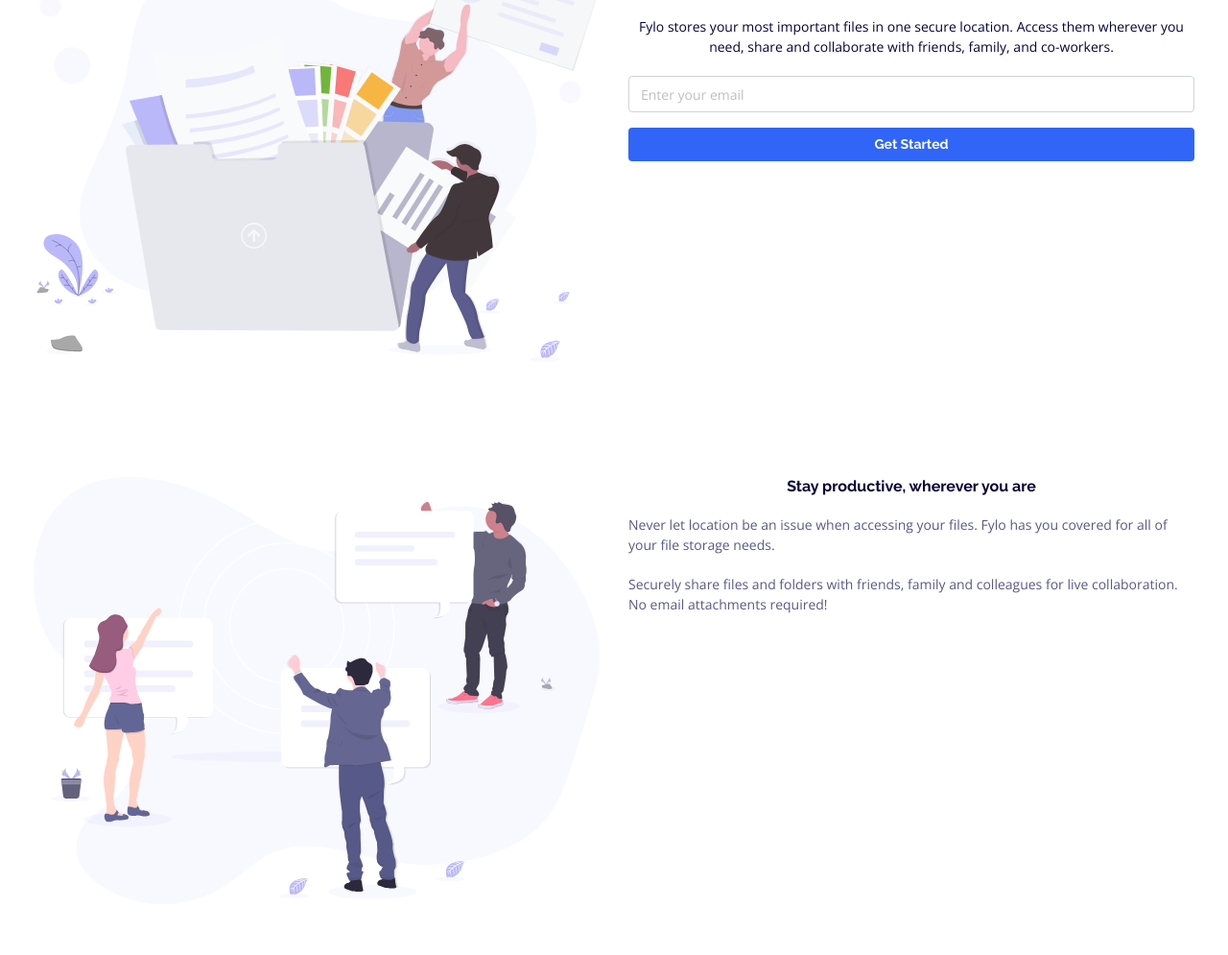
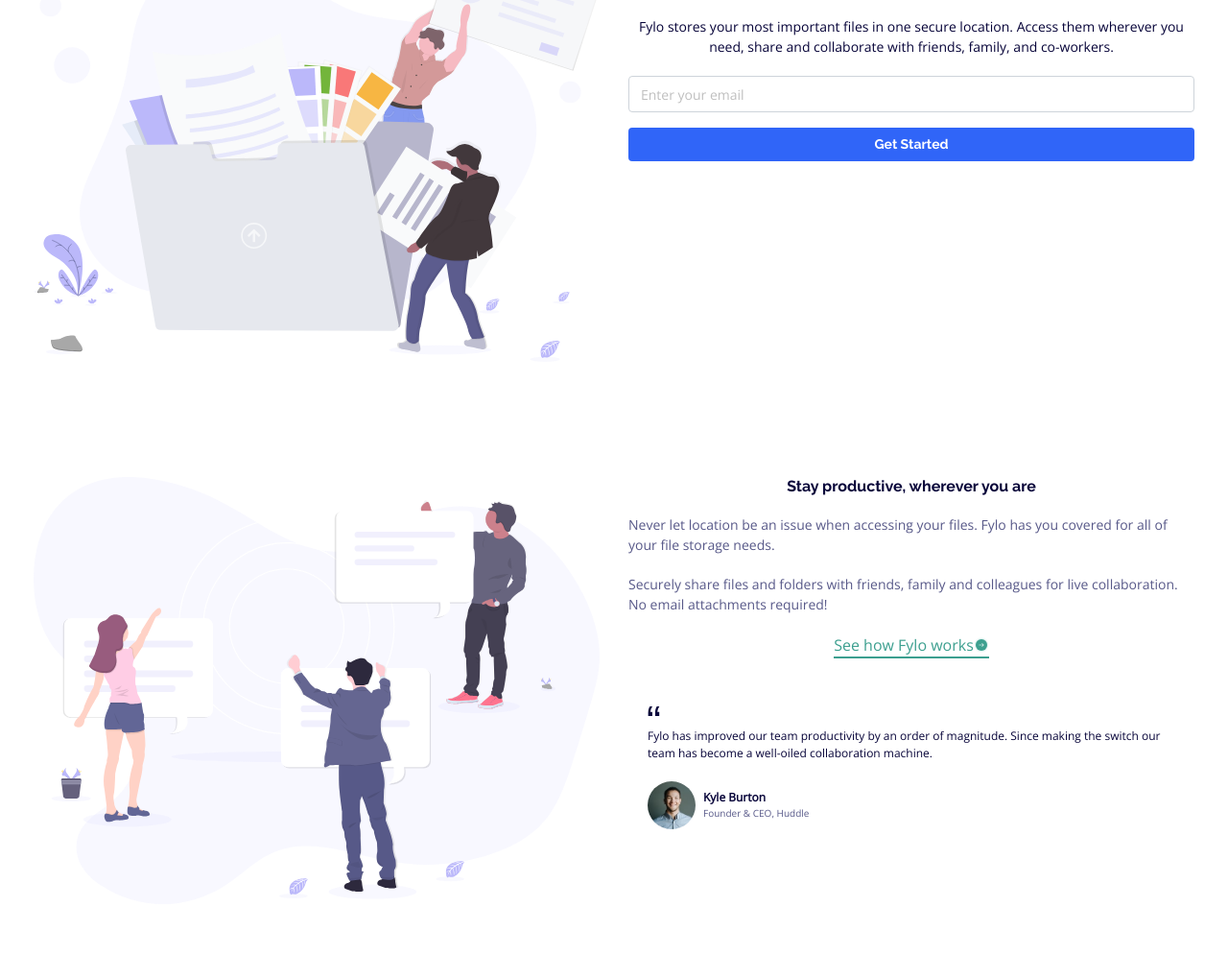
Before and after one commit to doctypeKieran/frontend-mentor-fylo-landing-page-bootstrap, a plain HTML site: page index.html in a window 1280 px wide. Shown: the part 218-1213 px from the top of the page at 96% size. Drawn offline with nearby package versions, Linux system fonts and the light colour scheme.

Commit message:
Add link and quote with image and  styles for stay productive section

```diff
--- a/assets/css/style.css
+++ b/assets/css/style.css
@@ -122,3 +122,63 @@ nav#fylo-navbar.navbar {
     color: hsl(238, 22%, 44%);
     text-align: left;
 }
+
+.stay-productive__link-container {
+    display: flex;
+    align-items: center;
+    width: fit-content;
+    border-bottom: 2px solid hsl(170, 45%, 43%);
+    margin-bottom: 50px;
+}
+
+.how-it-works-link {
+    color: hsl(170, 45%, 43%);
+}
+
+.stay-productive__link-container img {
+    margin: 0;
+}
+
+.stay-productive__quotes-container {
+    display: flex;
+    flex-direction: column;
+    align-items: flex-start;
+    padding: 0 20px 0;
+}
+.stay-productive__quotes-container img.quote-icon {
+    margin-bottom: 10px;
+}
+
+.stay-productive__quotes-container .quote-text {
+    font-size: 12px;
+    color: hsl(243, 87%, 12%);
+}
+
+.stay-productive__quotes-container .quote-avatar {
+    width: 50px;
+    height: 50px;
+    object-fit: cover;
+    border-radius: 50%;
+}
+
+.quote-author-container {
+    display: flex;
+    align-items: center;
+    gap: .5rem;
+}
+
+.quote-author-container img,
+.quote-author-container p {
+    margin: 0;
+}
+
+.quote-author-container .quote-author-name {
+    font-size: 12px;
+    font-weight: bold;
+    color: hsl(243, 87%, 12%);
+}
+
+.quote-author-container .quote-author-title {
+    font-size: 10px;
+    color: hsl(238, 22%, 44%);
+}
--- a/index.html
+++ b/index.html
@@ -87,6 +87,24 @@
             Securely share files and folders with friends, family and colleagues for live collaboration. No email
             attachments required!
           </p>
+          <div class="stay-productive__link-container mx-auto">
+            <a href="#" class="how-it-works-link">See how Fylo works</a>
+            <img src="./assets/images/icon-arrow.svg" alt="">
+          </div>
+          <div class="stay-productive__quotes-container">
+            <img class="quote-icon" src="./assets/images/icon-quotes.svg" alt="">
+            <p class="quote-text">
+              Fylo has improved our team productivity by an order of magnitude. Since making the switch our team has
+              become a well-oiled collaboration machine.
+            </p>
+            <div class="quote-author-container">
+              <img src="./assets/images/avatar-testimonial.jpg" alt="" class="quote-avatar">
+              <div class="quote-author-details">
+                <p class="quote-author-name">Kyle Burton</p>
+                <p class="quote-author-title">Founder & CEO, Huddle</p>
+              </div>
+            </div>
+          </div>
         </div>
       </div>
     </section>
```
